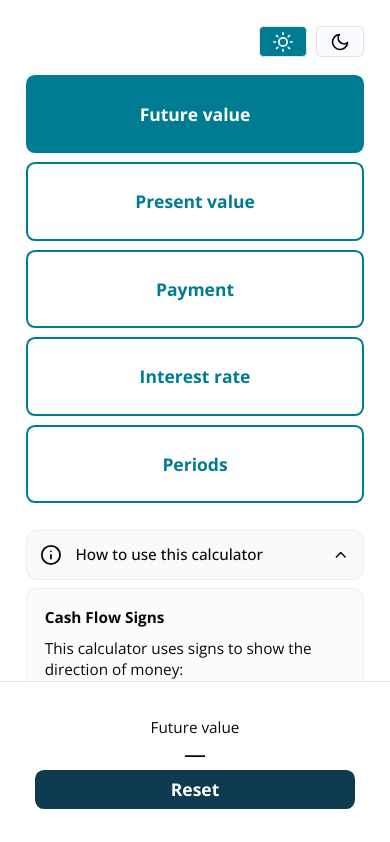
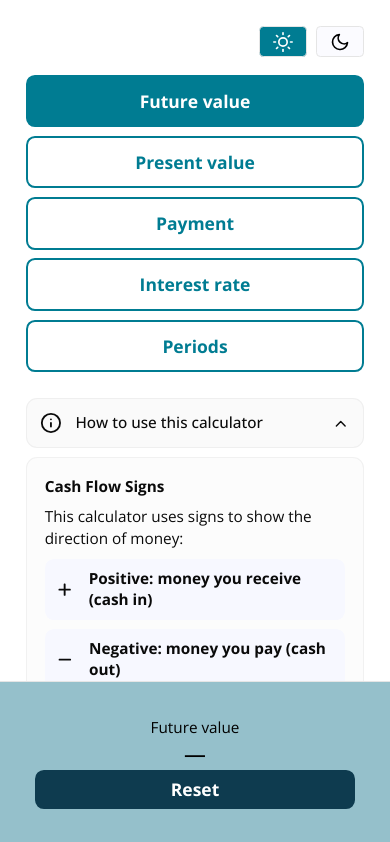
Before and after one commit to SU-SWS/ifdm_learning_apps, a Next.js app: page /interactives/time-value-money-calculator in a window 390 px wide. Shown: the top 842 px of the page. Built offline with nearby package versions, Linux system fonts and the light colour scheme.

Commit message:
design fix ups and merge

```diff
--- a/app/interactives/time-value-money-calculator/page.tsx
+++ b/app/interactives/time-value-money-calculator/page.tsx
@@ -560,12 +560,12 @@ export default function Page() {
             <h3 className="text-foreground font-bold">Cash Flow Signs</h3>
             <p>This calculator uses signs to show the direction of money:</p>
             <div className="flex flex-col sm:flex-row gap-2 mb-4">
-              <div className="bg-[var(--card-background)] text-foreground gap-4 flex flex-col sm:flex-row justify-items-center items-center rounded-md px-3 py-2 max-w-1/2">
-                <FaPlus className="hidden sm:block"/>
+              <div className="bg-[var(--card-background)] text-foreground gap-4 flex flex-row justify-items-center items-center rounded-md px-3 py-2 max-w-full md:max-w-1/2">
+                <FaPlus />
                 <strong>Positive: money you receive (cash in)</strong>
               </div>
-              <div className="bg-[var(--card-background)] text-foreground gap-4 flex flex-col sm:flex-row justify-items-center items-center rounded-md px-3 py-2 max-w-1/2">
-                <FaMinus className="hidden sm:block"/>
+              <div className="bg-[var(--card-background)] text-foreground gap-4 flex flex-row justify-items-center items-center rounded-md px-3 py-2 max-w-full md:max-w-1/2">
+                <FaMinus/>
                 <strong>Negative: money you pay (cash out)</strong>
               </div>
             </div>
@@ -618,31 +618,44 @@ export default function Page() {
 
   // ── Result panel content ───────────────────────────────────────────────────
 
-  const ResultDisplay = ({ size = "desktop" }: { size?: "desktop" | "mobile" }) => {
-    const largeText  = size === "desktop" ? "text-3xl/normal" : "text-2xl"
-    const medText    = size === "desktop" ? "text-2xl sm:text-3xl" : "text-xl"
+  const ResultDisplay = ({
+    size = "desktop",
+    className = "",
+  }: {
+    size?: "desktop" | "mobile";
+    className?: string;
+  }) => {
+    const largeText = size === "desktop" ? "text-3xl/normal" : "text-2xl";
+    const medText = size === "desktop" ? "text-2xl sm:text-3xl" : "text-xl";
 
     if (displayError) {
-      return <p className="text-[var(--color-inline-error)]">{displayError}</p>
+      return (
+        <p className={`text-[var(--color-inline-error)] ${className}`}>
+          {displayError}
+        </p>
+      );
     }
     if (resultOverflow) {
       return (
-        <div>
-          <p className={`${largeText} font-bold text-[var(--color-teal)] mb-1`}>Too large to display.</p>
+        <div className={className}>
+          <p className={`${largeText} font-bold text-[var(--color-teal)] mb-1`}>
+            Too large to display.
+          </p>
           <p className="text-sm">Try a lower rate or fewer periods.</p>
         </div>
-      )
+      );
     }
     if (result !== null) {
       return (
-        <p className={`${largeText} font-bold text-[var(--color-teal)] mb-5 overflow-auto`}>
+        <p
+          className={`${largeText} font-bold text-[var(--color-teal)] mb-5 overflow-auto ${className}`}
+        >
           {formatResult(result)}
         </p>
-      )
+      );
     }
-    // Incomplete / no result yet — always show "—", never $0 or stale value
-    return <p className={`${medText} font-medium /50`}>—</p>
-  }
+    return <p className={`${medText} font-medium /50 ${className}`}>—</p>;
+  };
 
   // ── Render ─────────────────────────────────────────────────────────────────
 
@@ -670,7 +683,7 @@ export default function Page() {
               setSolveFor(next)
             }}
           >
-            <TabsList className="grid grid-cols-1 sm:grid-cols-2 md:grid-cols-5 mb-0 p-0 w-full">
+            <TabsList className="grid grid-cols-1 sm:grid-cols-2 md:grid-cols-5 mb-0 p-0 w-full [&_button]:h-12 md:[&_button]:h-16 lg:[&_button]:h-18">
               {SOLVE_OPTIONS.map((option) => (
                 <TabsTrigger key={option.value} value={option.value}>
                   {option.label}
@@ -937,10 +950,10 @@ export default function Page() {
         </div>
 
         {/* Mobile sticky footer */}
-        <div className="md:hidden fixed bottom-0 left-0 right-0 bg-background border-t border-border p-8 shadow-lg">
+        <div className="md:hidden fixed bottom-0 left-0 right-0 bg-[var(--sticky-footer-background)] border-t border-border p-8 shadow-lg text-[var(--sticky-footer-text)]">
           <div className="flex flex-col items-center justify-between">
             <div className="text-sm">{currentOption?.label}</div>
-            <ResultDisplay size="mobile" />
+            <ResultDisplay size="mobile" className="text-[var(--sticky-footer-text)]"/>
             <Button onClick={clearAll} variant="lagunita" size="sm">Reset</Button>
           </div>
         </div>
--- a/app/ui/globals.css
+++ b/app/ui/globals.css
@@ -126,6 +126,8 @@
   --color-inline-warning: #9A6207;
   --results-card-empty: rgba(102, 112, 133, 1);
   --info-popup-background: rgba(239, 255, 252, 1);
+  --sticky-footer-background: #95C0CB;
+  --sticky-footer-text: #000000;
 }
 
 .dark {
```
